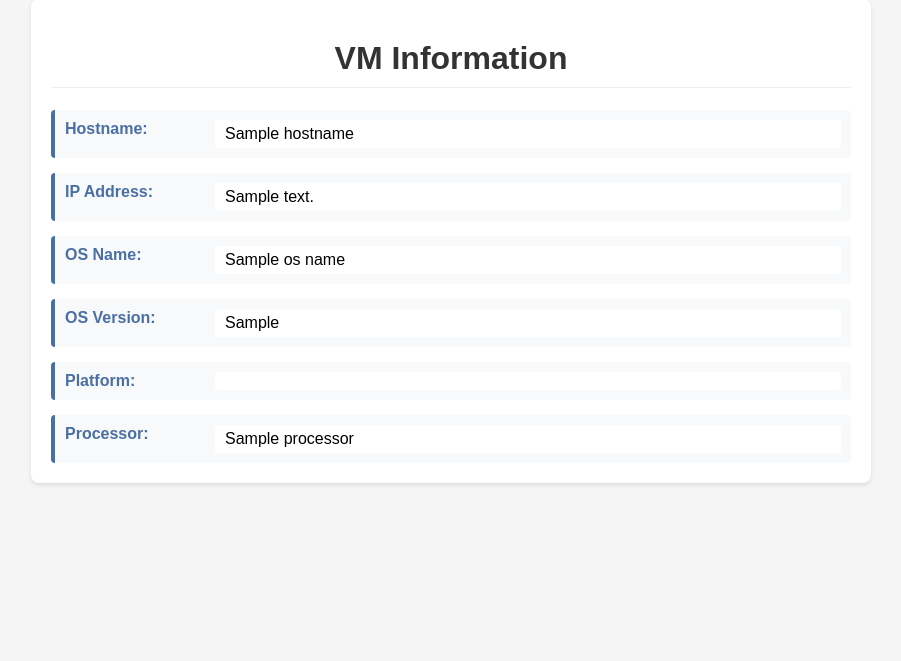
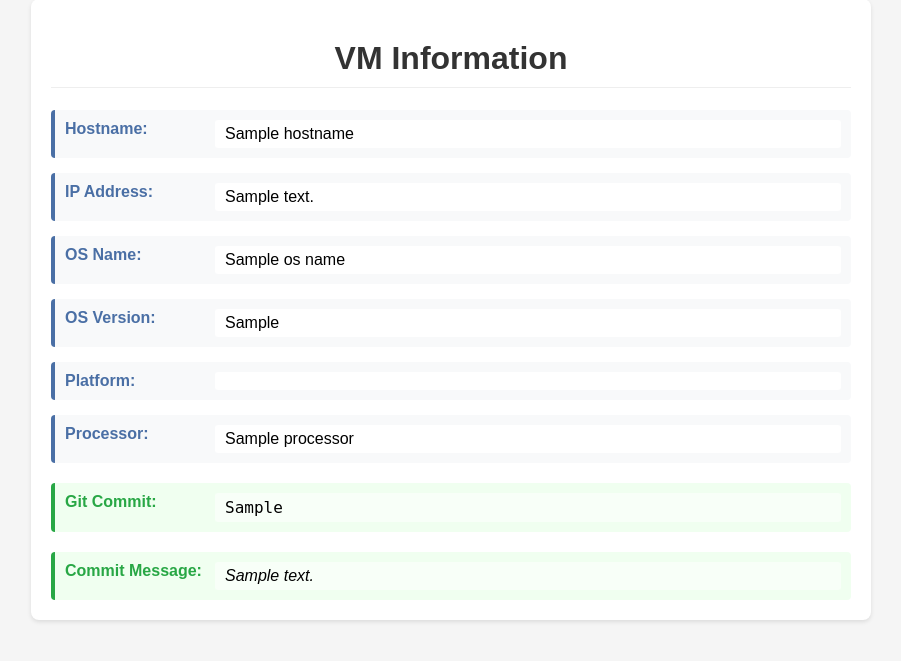
Before and after one commit to ursARahim/devops_task, a Python web app: template web-app/info/templates/info/hostname.html in a window 1280 px wide. Shown: the part 21-682 px from the top of the page, without its empty margins (189-1090 px from the left). Run offline with Jinja, Linux system fonts and the light colour scheme; the template is opened without the code that fills it: most values are stand-ins (such as "Sample title", 1, 10 or a date in 2020).

Commit message:
Add commit hash showing functionality

```diff
--- a/web-app/info/templates/info/base.html
+++ b/web-app/info/templates/info/base.html
@@ -47,6 +47,23 @@
             border-radius: 3px;
             overflow-wrap: break-word;
         }
+        .git-commit, .git-message {
+            margin-top: 5px;
+            border-left: 4px solid #28a745;
+            background-color: #f0fff0;
+        }
+        .git-commit .info-label, .git-message .info-label {
+            color: #28a745;
+        }
+        .git-commit .info-value {
+            font-family: monospace;
+            background-color: #f8fff8;
+        }
+        .git-message .info-value {
+            background-color: #f8fff8;
+            white-space: pre-line;
+            font-style: italic;
+        }
         {% block extra_styles %}{% endblock %}
     </style>
 </head>
--- a/web-app/info/templates/info/hostname.html
+++ b/web-app/info/templates/info/hostname.html
@@ -35,5 +35,15 @@
         <div class="info-label">Processor:</div>
         <div class="info-value">{{ processor }}</div>
     </div>
+
+    <div class="info-item git-commit">
+        <div class="info-label">Git Commit:</div>
+        <div class="info-value">{{ git_commit }}</div>
+    </div>
+
+    <div class="info-item git-message">
+        <div class="info-label">Commit Message:</div>
+        <div class="info-value">{{ git_message }}</div>
+    </div>
 </div>
 {% endblock %}
```
Also changed, not shown: web-app/info/views.py (+45 -0 lines).
